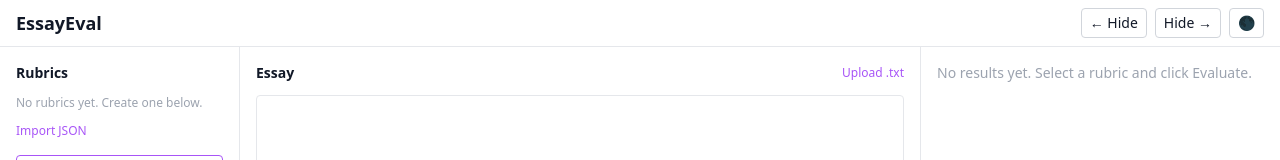
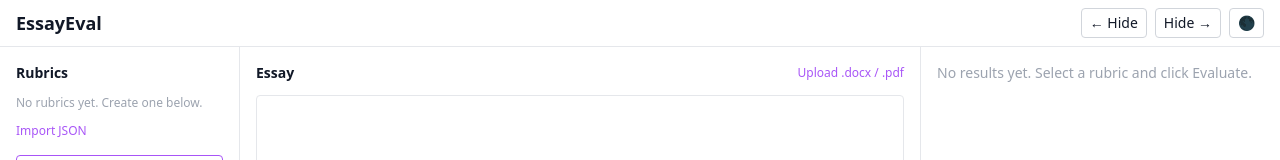
Before and after one commit to ItsHaque/EssayEval, a React (Vite) app in the folder frontend/: page / in a window 1280 px wide. Shown: the top 160 px of the page. Built offline with nearby package versions, Linux system fonts and the light colour scheme.

Commit message:
feat: docx and pfd file upload

```diff
--- a/frontend/package.json
+++ b/frontend/package.json
@@ -17,6 +17,8 @@
     "chart.js": "^4.5.1",
     "html2canvas": "^1.4.1",
     "jspdf": "^4.2.1",
+    "mammoth": "^1.12.0",
+    "pdfjs-dist": "^6.2.108",
     "postcss": "^8.5.15",
     "react": "^19.2.7",
     "react-chartjs-2": "^5.3.1",
--- a/frontend/src/components/EssayEditor.tsx
+++ b/frontend/src/components/EssayEditor.tsx
@@ -7,6 +7,7 @@
 import { useEvaluationStore } from '@/stores/evaluationStore'
 import { IssueHighlight } from '@/lib/highlightEngine'
 import { applyHighlights } from '@/lib/applyHighlights'
+import { parseFile } from '@/lib/fileParser'
 
 export default function EssayEditor() {
   const [wordCount, setWordCount] = useState(0)
@@ -93,14 +94,16 @@
     : false
 
 
-  const handleFileUpload = (e: React.ChangeEvent<HTMLInputElement>) => {
+  const handleFileUpload = async (e: React.ChangeEvent<HTMLInputElement>) => {
     const file = e.target.files?.[0]
     if (!file || !editor) return
-    const reader = new FileReader()
-    reader.onload = () => {
-      editor.commands.setContent(reader.result as string)
+    try {
+      const text = await parseFile(file)
+      editor.commands.setContent(text)
+    } catch (err) {
+      console.error('File parse failed:', err)
+      alert(`Could not read file: ${(err as Error).message}`)
     }
-    reader.readAsText(file)
   }
 
   if (!editor) return null
@@ -110,8 +113,8 @@
       <div className="flex justify-between items-center">
         <h2 className="text-sm font-semibold">Essay</h2>
         <label className="text-xs text-purple-500 cursor-pointer">
-          Upload .txt
-          <input type="file" accept=".txt" className="hidden" onChange={handleFileUpload} />
+          Upload .docx / .pdf
+          <input type="file" accept=".docx,.pdf" className="hidden" onChange={handleFileUpload} />
         </label>
       </div>
 
--- /dev/null
+++ b/frontend/src/lib/fileParser.ts
@@ -0,0 +1,34 @@
+import * as mammoth from 'mammoth'
+
+export async function parseFile(file: File): Promise<string> {
+  const ext = file.name.split('.').pop()?.toLowerCase()
+
+  if (ext === 'docx') {
+    const arrayBuffer = await file.arrayBuffer()
+    const result = await mammoth.extractRawText({ arrayBuffer })
+    return result.value
+  }
+
+  if (ext === 'pdf') {
+    const arrayBuffer = await file.arrayBuffer()
+    const pdfjsLib = await import('pdfjs-dist')
+    pdfjsLib.GlobalWorkerOptions.workerSrc = new URL(
+      'pdfjs-dist/build/pdf.worker.mjs',
+      import.meta.url,
+    ).toString()
+
+    const pdf = await pdfjsLib.getDocument({ data: arrayBuffer }).promise
+    const pages = await Promise.all(
+      Array.from({ length: pdf.numPages }, (_, i) =>
+        pdf.getPage(i + 1).then(page =>
+          page.getTextContent().then(content =>
+            content.items.map((item: any) => ('str' in item ? item.str : '')).join(' ')
+          )
+        )
+      )
+    )
+    return pages.join('\n\n')
+  }
+
+  throw new Error(`Unsupported file type: .${ext}`)
+}
```
Also changed, not shown: 1 other file (tests, documents, lock files or other folders).
